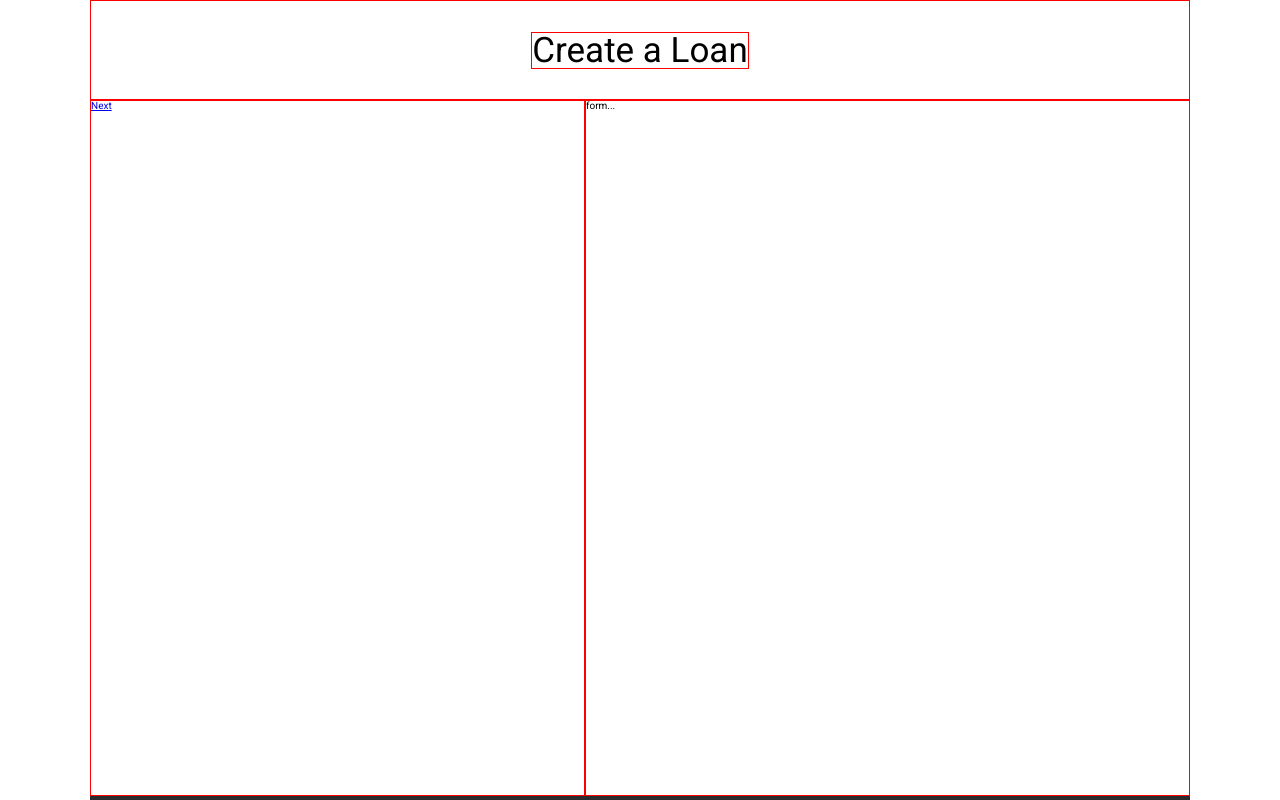
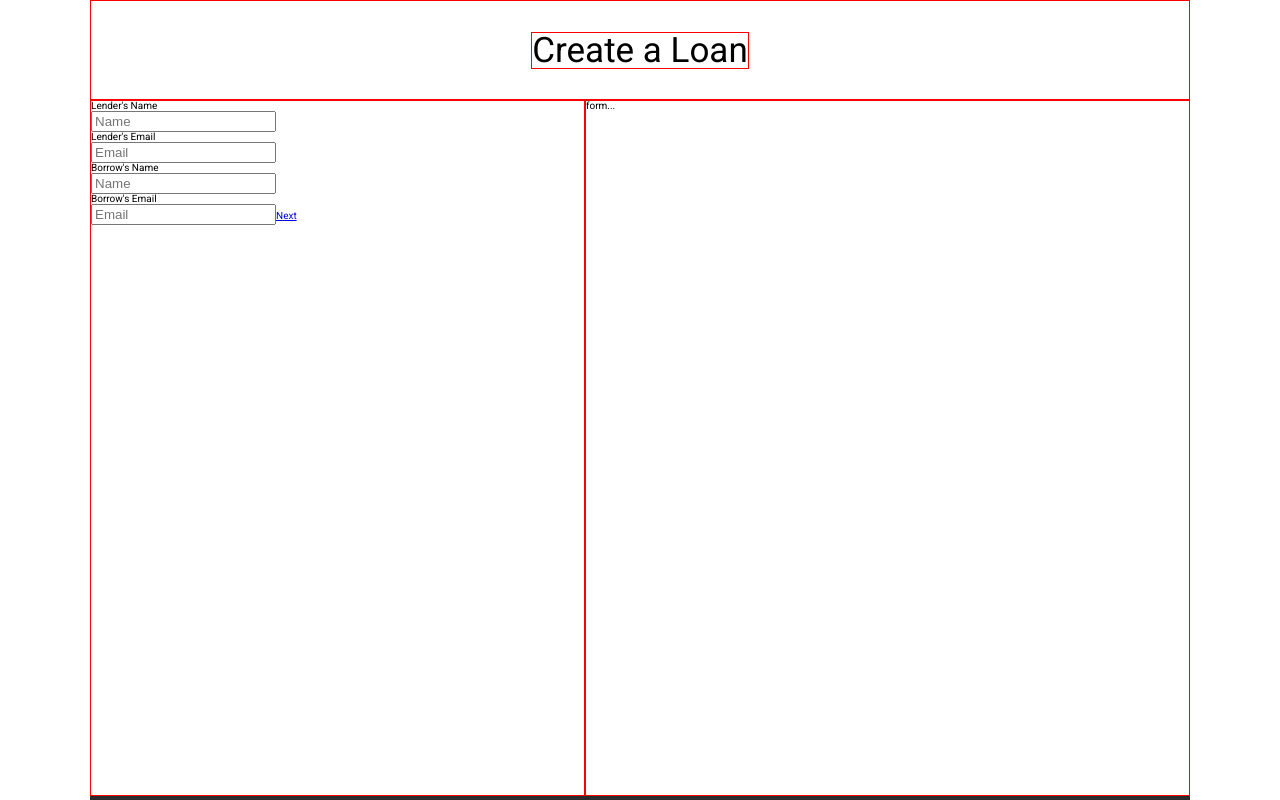
Before and after one commit to clintKunz/Bevy-Beta, a React (Create React App) app in the folder bevy-front-end/: page /loan in a window 1280 px wide. Shown: the top 800 px of the page. Built offline with nearby package versions, Linux system fonts and the light colour scheme.

Commit message:
add names and emails and inputs html

```diff
--- a/bevy-front-end/src/components/Loan/Pages/LoanP1.js
+++ b/bevy-front-end/src/components/Loan/Pages/LoanP1.js
@@ -7,6 +7,14 @@ class LoanP1 extends Component {
     render() {
       return (
         <div className=''>
+          <h3>Lender's Name</h3>
+          <input type="text" placeholder="Name"/>
+          <h4>Lender's Email</h4>
+          <input type="text" placeholder="Email"/>
+          <h3>Borrow's Name</h3>
+          <input type="text" placeholder="Name"/>
+          <h4>Borrow's Email</h4>
+          <input type="text" placeholder="Email"/>
           <Link to='/loan/page-2'>Next</Link>
         </div>
       );
```
